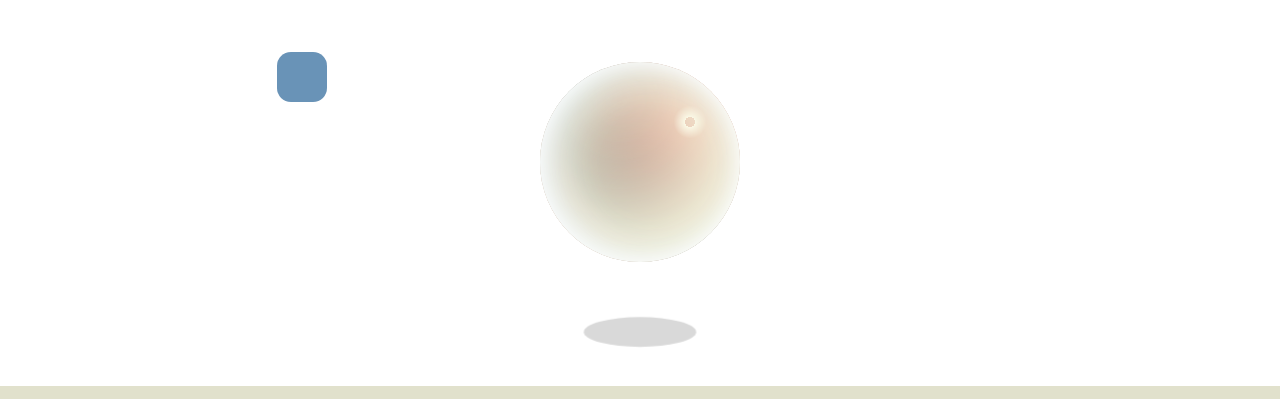
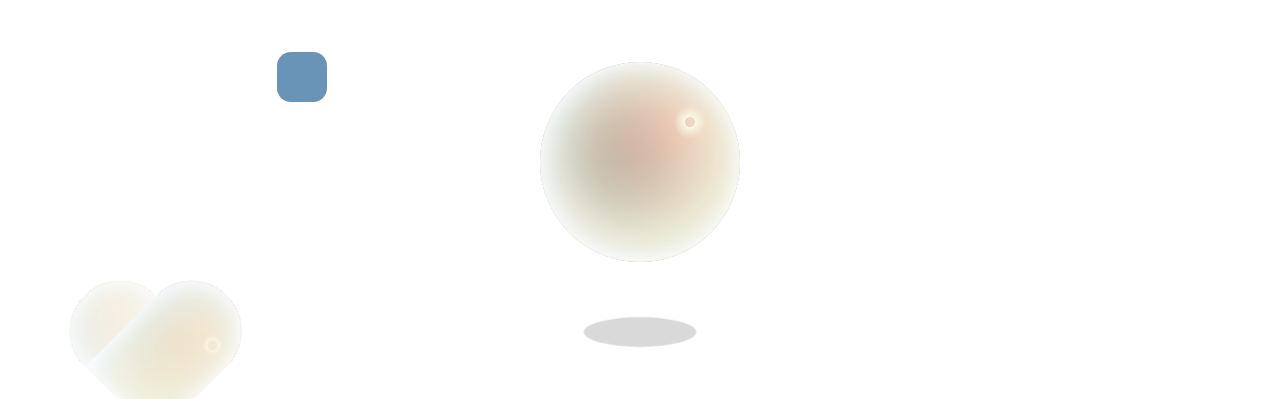
Before and after one commit to mandy67/mandy67-github.io, a plain HTML site: page test.html in a window 1280 px wide. Shown: the part 167-566 px from the top of the page. Drawn offline with Linux system fonts and the light colour scheme.

Commit message:
ani heart

```diff
--- a/css/test.css
+++ b/css/test.css
@@ -10,6 +10,55 @@
     position:relative;
     animation-direction: alternate;
 
+}
+.heart{
+    position: relative;
+    width: 100px;
+    height: 150px;
+}
+.heart1{
+    position: absolute;
+    left: 34px;
+    width: 100px;
+    height: 150px;
+    background:repeating-radial-gradient(circle at 75% 30%, #ba594f 5px, #c05b4f 8%,
+    #5b5b5b 60%,#c05b4f 100%);
+    box-shadow: inset 0 0 20px #fff,
+    inset 10px 0 46px #eaf5fc,
+    inset -20px -60px 100px #f9f6de,
+    inset 0 50px 140px #f9f6de,
+    0 0 90px #ffffff;
+    border-radius: 50px 50px 0 0;
+    transform: rotate(-45deg);
+    animation: infinite;
+    animation: heart1 4s ease-in-out infinite
+}
+.heart2{
+    position: absolute;
+    left: 70px;
+    width: 100px;
+    height: 150px;
+    background:repeating-radial-gradient(circle at 75% 30%,#ffffff 5px, #c05b4f 8%,
+    #5b5b5b 60%,#c05b4f 100%);
+    box-shadow: inset 0 0 20px #fff,
+    inset 10px 0 46px #eaf5fc,
+    inset -20px -60px 100px #f9f6de,
+    inset 0 50px 140px #f9f6de,
+    0 0 90px #ffffff;
+    border-radius: 50px 50px 0 0;
+    transform: rotate(45deg);
+    animation: heart2 4s ease-in-out infinite
+}
+.shadowheart{
+    background-color: rgba(0,0,0,0.15);
+    width: 150px;height: 40px;
+    border-radius: 50%;
+    position: absolute;
+    left: 100px;
+    margin-left: -75px;
+    bottom: -50px;
+    filter: blur(1px);
+    animation: shadowheart 4s ease-in-out infinite;
 }
 .containerbu{
     width: 200px;
@@ -38,7 +87,7 @@
     margin-left: -75px;
     bottom: -50px;
     filter: blur(1px);
-    animation: shadowbbu 4s ease-in-out infinite;
+    animation: shadowbu 4s ease-in-out infinite;
 }
 header{
     display: flex;
@@ -73,7 +122,7 @@ header{
         transform: translateY(-80px);
     }
 }
-@keyframes shadowbbu {
+@keyframes shadowbu{
     0%,100%{
         transform: scale(1);
     }
@@ -81,7 +130,22 @@ header{
         transform: scale(0.5);
     }
 }
-
+@keyframes heart1 {
+    0%,100%{
+        transform:rotate(-45deg) translateY(0);
+    }
+    50%{
+        transform:rotate(-45deg) translateY(-80px);
+    }
+}
+@keyframes heart2 {
+    0%,100%{
+        transform:rotate(45deg) translateX(0);
+    }
+    50%{
+        transform:rotate(45deg) translateX(-80px);
+    }
+}
 .navbar-brand {
     padding-top: 0.3125rem;
     padding-bottom: 0.3125rem;
--- a/test.html
+++ b/test.html
@@ -31,6 +31,10 @@
         <div class="containerbu">
             <div class="bubble"></div>
             <div class="shadowbu"></div>
+        </div>
+        <div class="heart">
+            <div class="heart1"></div>
+            <div class="heart2"></div>
         </div>
     </div>
 </header>
```
